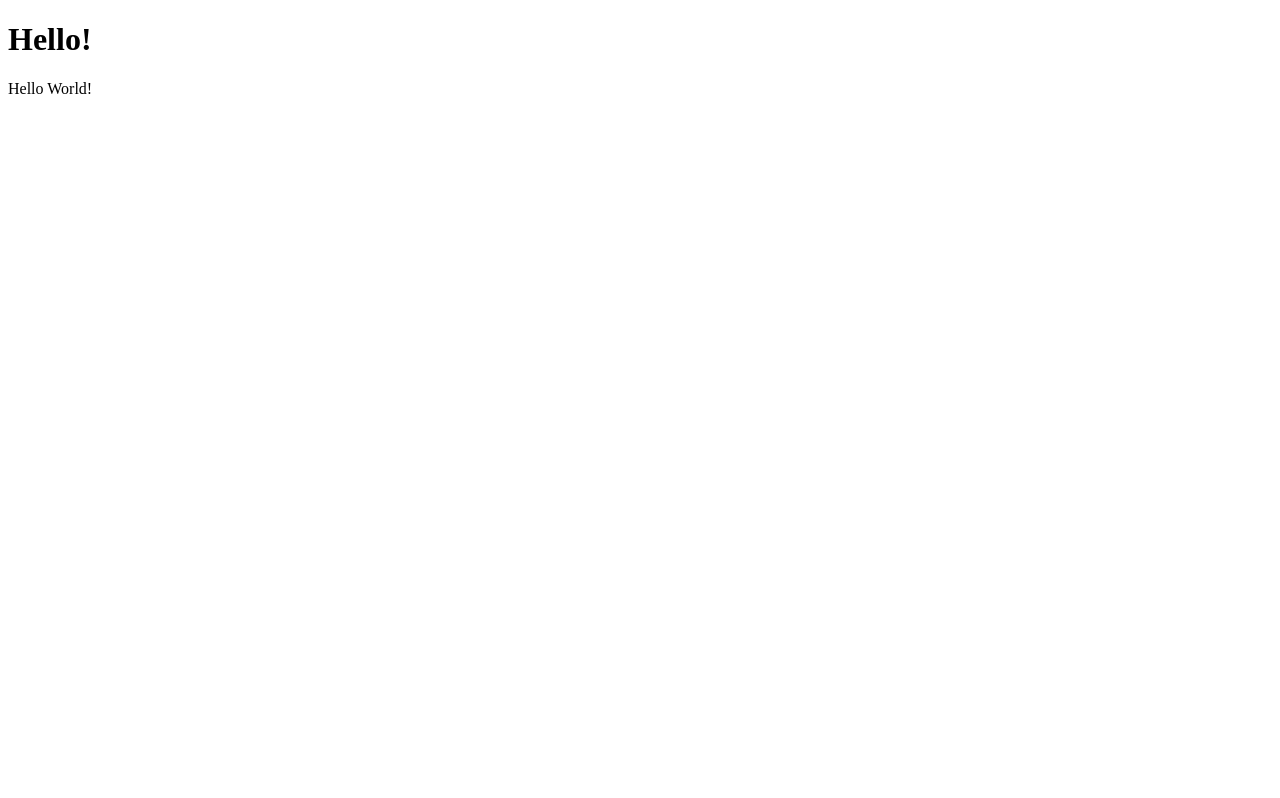
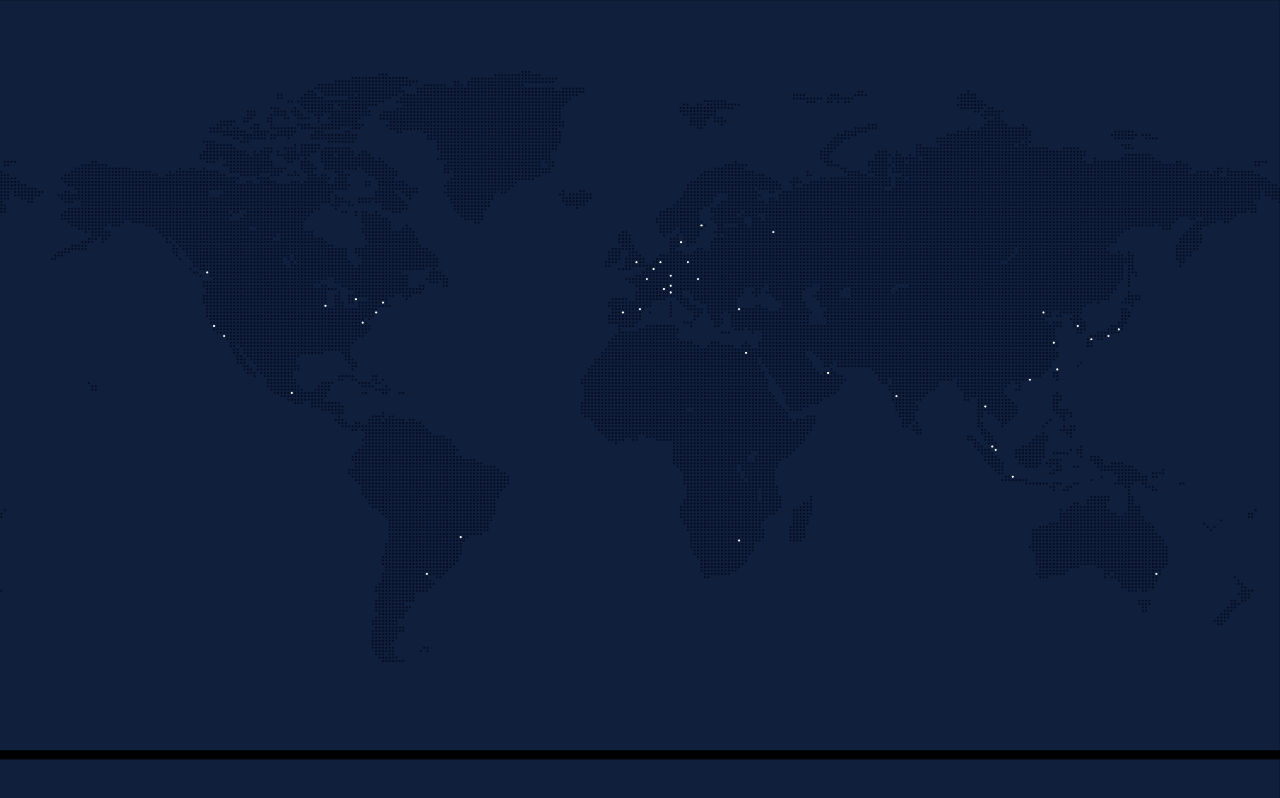
Before and after one commit to nyamato-mmf/test, a plain HTML site: page index.html in a window 1280 px wide. Drawn offline with Linux system fonts and the light colour scheme.

Commit message:
css file

```diff
--- /dev/null
+++ b/css/style.css
@@ -0,0 +1,6 @@
+/* background image */
+#worldmap {
+    background-color: black;
+    background-image: url(../img/worldmap/worldmap.png);
+    background-size: cover;
+}
--- a/index.html
+++ b/index.html
@@ -5,11 +5,11 @@
     <meta charset="UTF-8">
     <meta name="viewport" content="width=device-width, initial-scale=1.0">
     <title>Document</title>
+    <link href="./css/style.css" rel="stylesheet">
 </head>
 
-<body>
-    <h1>Hello!</h1>
-    <p>Hello World!</p>
+<body id="worldmap">
+
 </body>
 
 </html>
```
